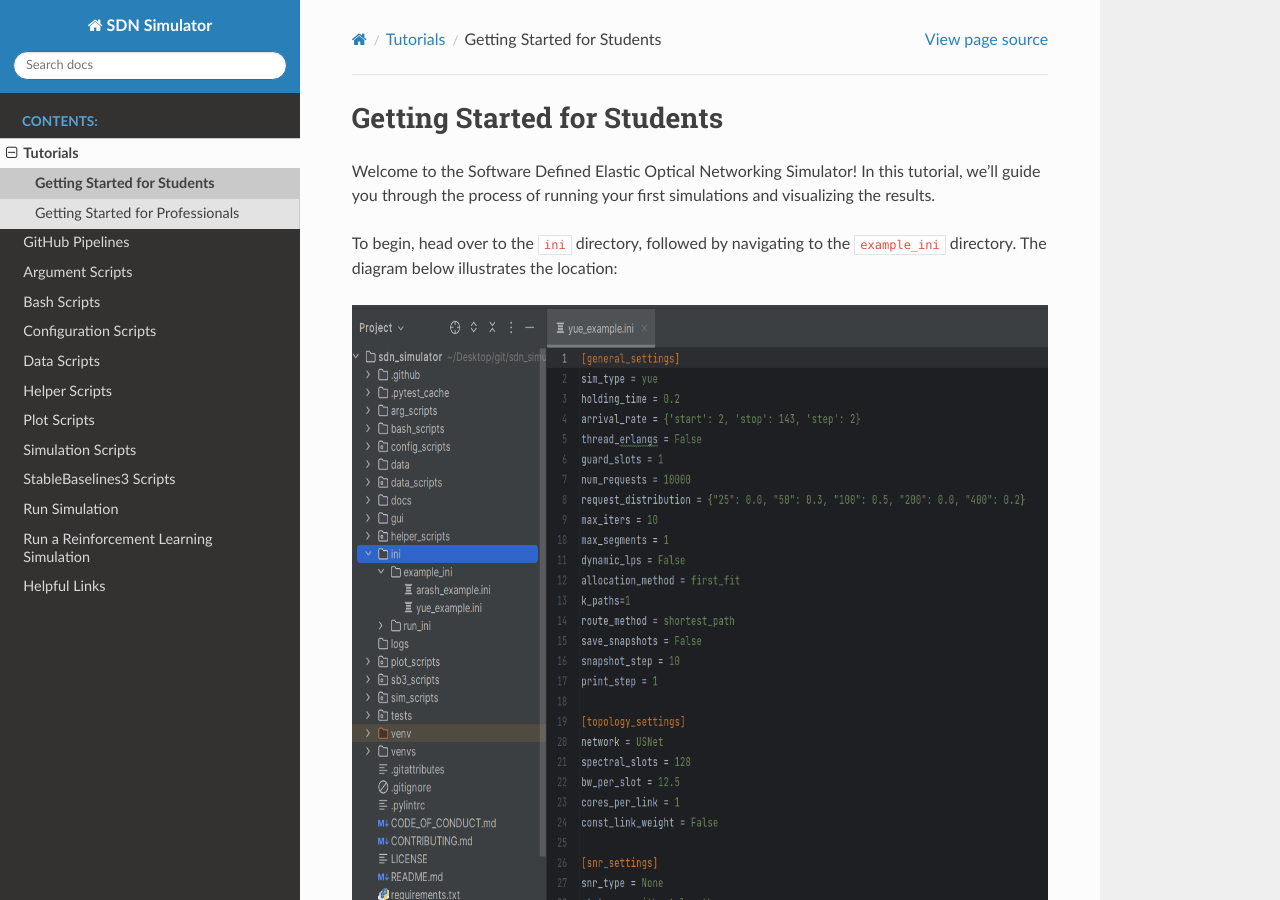
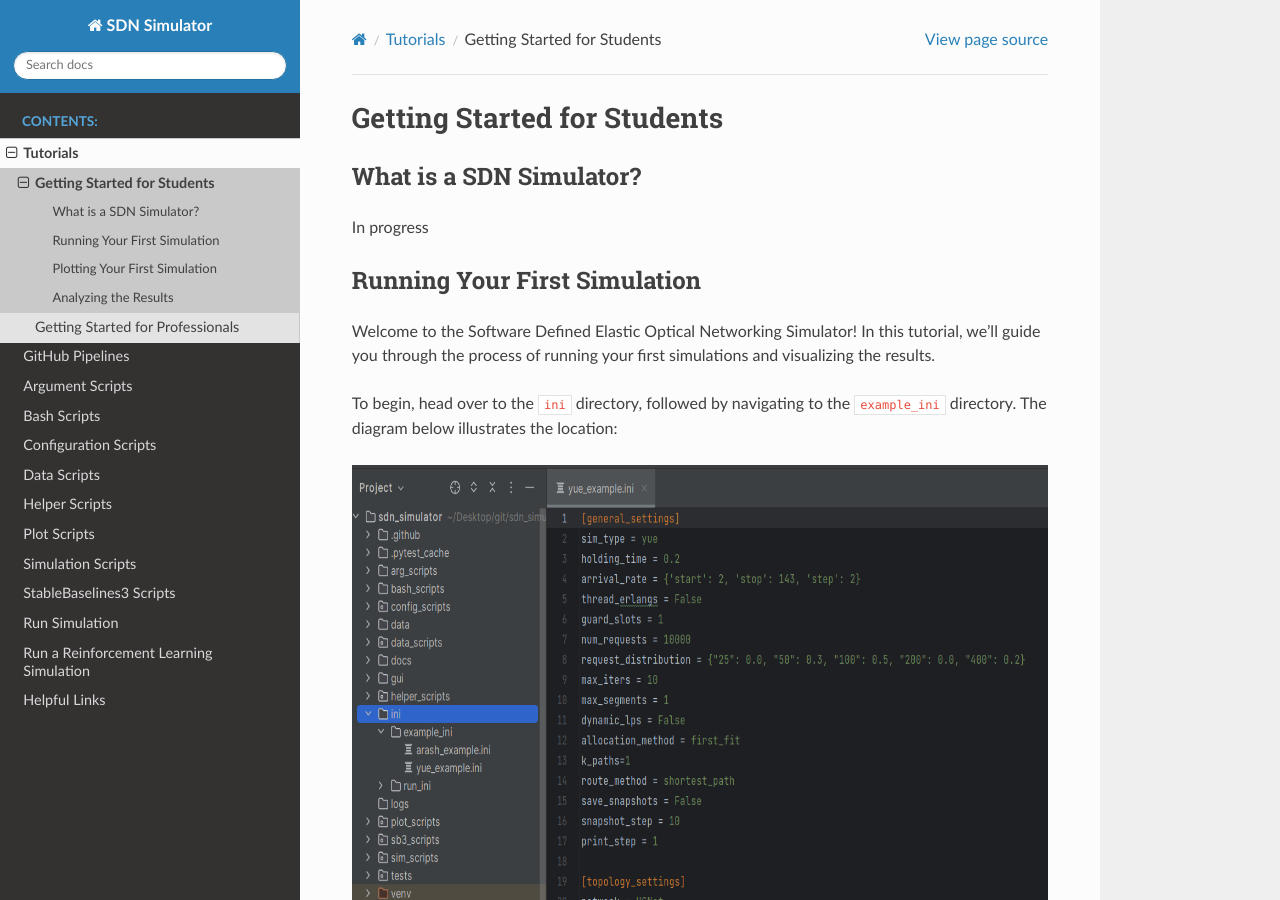
Before and after one commit to SDNNetSim/SDON_simulator, a Sphinx documentation site: the page built from docs/tutorials/getting_started_student.rst, in a window 1280 px wide and 900 px high. Built offline with Sphinx 7.4.7 and the Read the Docs theme 2.0.0, drawn with Linux system fonts in a browser that asks for light colours; pages that are not in the unit, such as notebooks, are missing from menus; some of the changed text lies outside the part shown.

Commit message:
Add new sections

```diff
--- a/docs/tutorials/getting_started_student.rst
+++ b/docs/tutorials/getting_started_student.rst
@@ -1,6 +1,13 @@
 Getting Started for Students
 ===============
 
+What is a SDN Simulator?
+------------------------
+
+In progress
+
+Running Your First Simulation
+-----------------------------
 Welcome to the Software Defined Elastic Optical Networking Simulator! In this tutorial, we'll guide you through the
 process of running your first simulations and visualizing the results.
 
@@ -55,3 +62,13 @@ Once completed, this should look like:
 
 With your simulations completed, it's time to visualize and interpret the results. Let's move on to plotting and
 analyzing the simulator's output.
+
+Plotting Your First Simulation
+------------------------------
+
+In Progress
+
+Analyzing the Results
+---------------------
+
+In progress
```
